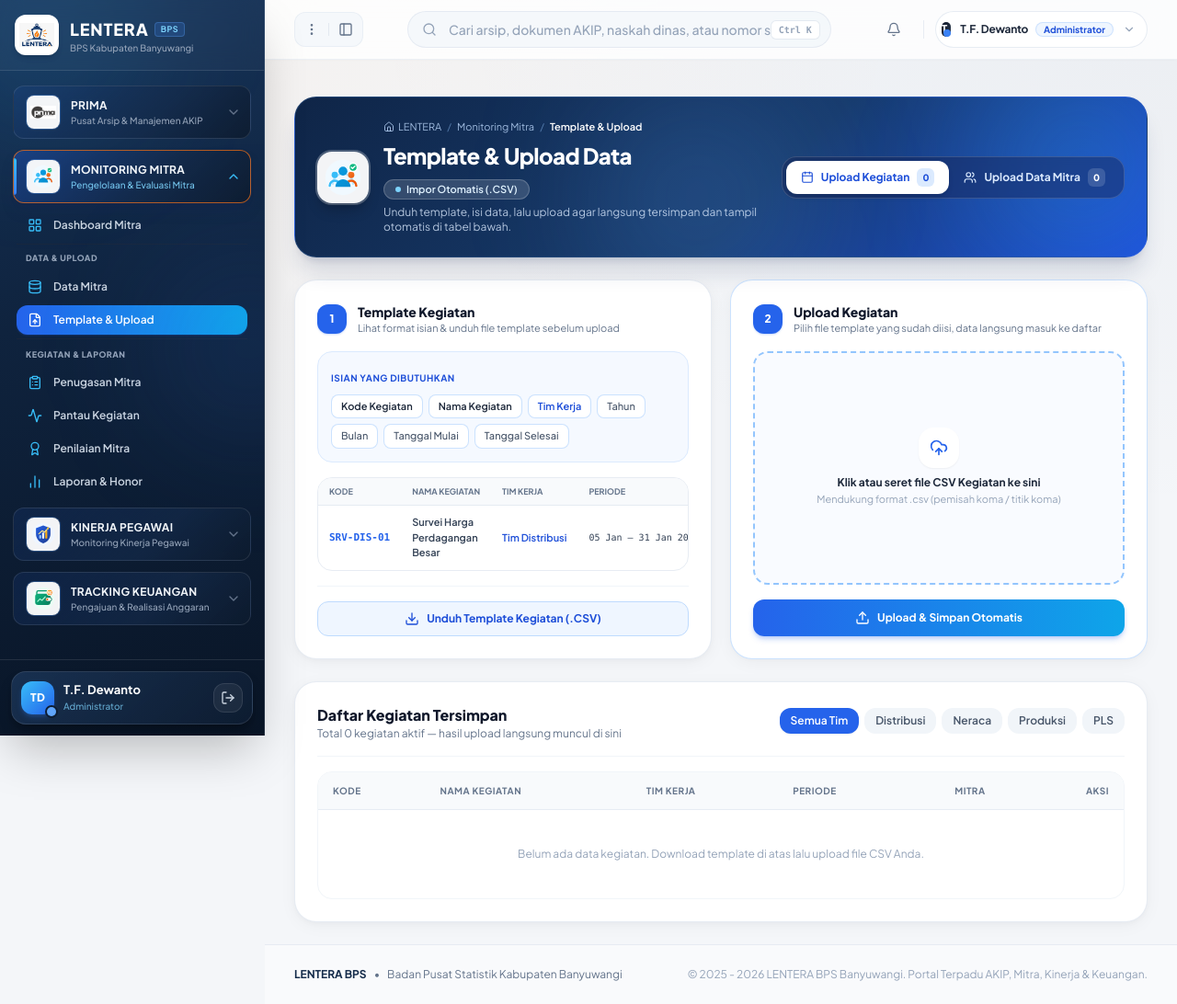
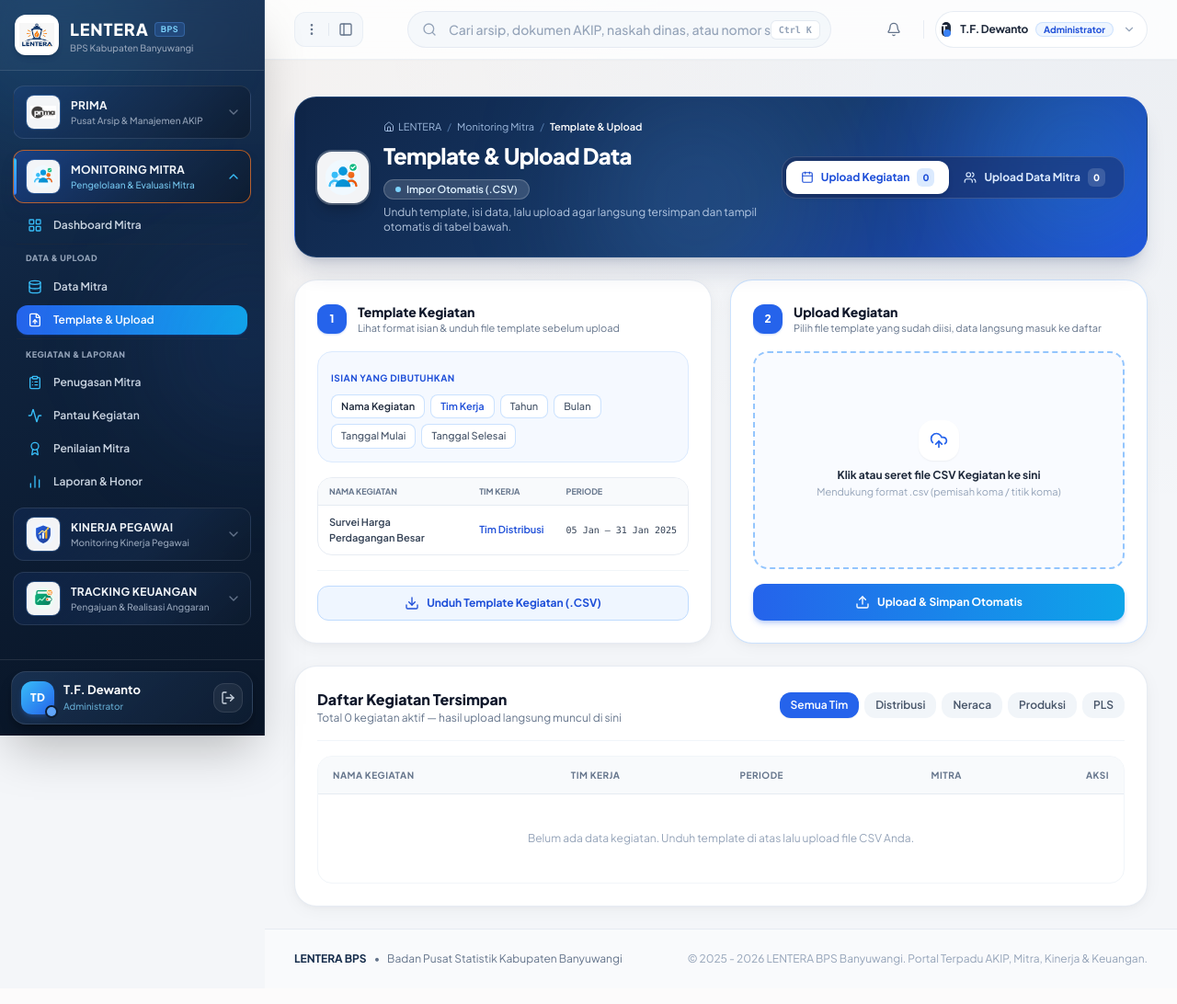
Before and after one commit to syafiq789/prima-bps-banyuwangi, a Flask app: page /mitra/template in a window 1280 px wide. Shown: the whole page at 92% size. After the commit the page ends 1050 px from the top, so only its background shows below. Run offline with Flask 3, Linux system fonts and the light colour scheme; a user stored in the database is signed in; data comes from the database, SQL or seed files in the repository; data that the repository does not hold is empty; some libraries are stand-ins or nearby versions.

Commit message:
feat: sesuaikan kolom Template Mitra (8 kolom resmi) dan hapus Kode Kegiatan dari Template Kegiatan dengan auto-kode

```diff
--- a/app/routes/mitra.py
+++ b/app/routes/mitra.py
@@ -222,11 +222,11 @@ def create_mitra():
 def download_template_mitra():
     output = io.StringIO()
     writer = csv.writer(output)
-    writer.writerow(['id_sobat', 'nama_lengkap', 'email', 'alamat', 'no_hp', 'jenis_kelamin', 'desa', 'kecamatan', 'keahlian'])
+    writer.writerow(['id_sobat', 'nama', 'email', 'alamat', 'nomor_hp', 'jenis_kelamin', 'desa', 'kecamatan'])
     # Contoh data acuan BPS Banyuwangi
-    writer.writerow(['35102025001', 'Ahmad Subandi', 'ahmad.subandi@gmail.com', 'Jl. Ahmad Yani No. 15 RT 01 RW 02', '081234567890', 'Laki-laki', 'Rogojampi', 'Rogojampi', 'Pendataan Lapangan (CAPI)'])
-    writer.writerow(['35102025002', 'Siti Rahmawati', 'siti.rahma@gmail.com', 'Jl. Diponegoro No. 44 RT 02 RW 03', '081298765432', 'Perempuan', 'Genteng Wetan', 'Genteng', 'PML & Pengawasan'])
-    writer.writerow(['35102025003', 'Budi Santoso', 'budi.santoso@gmail.com', 'Jl. Hayam Wuruk No. 8', '085712345678', 'Laki-laki', 'Mojopanggung', 'Giri', 'Pengolahan Data & Entri'])
+    writer.writerow(['35102025001', 'Ahmad Subandi', 'ahmad.subandi@gmail.com', 'Jl. Ahmad Yani No. 15 RT 01 RW 02', '081234567890', 'Laki-laki', 'Rogojampi', 'Rogojampi'])
+    writer.writerow(['35102025002', 'Siti Rahmawati', 'siti.rahma@gmail.com', 'Jl. Diponegoro No. 44 RT 02 RW 03', '081298765432', 'Perempuan', 'Genteng Wetan', 'Genteng'])
+    writer.writerow(['35102025003', 'Budi Santoso', 'budi.santoso@gmail.com', 'Jl. Hayam Wuruk No. 8', '085712345678', 'Laki-laki', 'Mojopanggung', 'Giri'])
 
     response = Response(output.getvalue().encode('utf-8-sig'), mimetype='text/csv')
     response.headers['Content-Disposition'] = 'attachment; filename=Template_Data_Master_Mitra_BPS.csv'
@@ -252,9 +252,11 @@ def import_mitra():
         updated_count = 0
 
         for row in reader:
-            clean_row = {k.strip(): (v.strip() if v else '') for k, v in row.items() if k}
-            id_sobat = clean_row.get('id_sobat')
-            nama_lengkap = clean_row.get('nama_lengkap')
+            clean_row = {k.strip().lower(): (v.strip() if v else '') for k, v in row.items() if k}
+            id_sobat = clean_row.get('id_sobat') or clean_row.get('id sobat')
+            nama_lengkap = clean_row.get('nama') or clean_row.get('nama_lengkap') or clean_row.get('nama lengkap')
+            nomor_hp = clean_row.get('nomor_hp') or clean_row.get('nomor hp') or clean_row.get('no_hp')
+            jenis_kelamin = clean_row.get('jenis_kelamin') or clean_row.get('jenis kelamin')
             if not id_sobat or not nama_lengkap:
                 continue
 
@@ -263,8 +265,8 @@ def import_mitra():
                 existing.nama_lengkap = nama_lengkap
                 if clean_row.get('email'): existing.email = clean_row.get('email')
                 if clean_row.get('alamat'): existing.alamat = clean_row.get('alamat')
-                if clean_row.get('no_hp'): existing.no_hp = clean_row.get('no_hp')
-                if clean_row.get('jenis_kelamin'): existing.jenis_kelamin = clean_row.get('jenis_kelamin')
+                if nomor_hp: existing.no_hp = nomor_hp
+                if jenis_kelamin: existing.jenis_kelamin = jenis_kelamin
                 if clean_row.get('desa'): existing.desa = clean_row.get('desa')
                 if clean_row.get('kecamatan'): existing.kecamatan = clean_row.get('kecamatan')
                 if clean_row.get('keahlian'): existing.keahlian = clean_row.get('keahlian')
@@ -275,8 +277,8 @@ def import_mitra():
                     nama_lengkap=nama_lengkap,
                     email=clean_row.get('email') or None,
                     alamat=clean_row.get('alamat') or None,
-                    no_hp=clean_row.get('no_hp') or None,
-                    jenis_kelamin=clean_row.get('jenis_kelamin') or 'Laki-laki',
+                    no_hp=nomor_hp or None,
+                    jenis_kelamin=jenis_kelamin or 'Laki-laki',
                     desa=clean_row.get('desa') or None,
                     kecamatan=clean_row.get('kecamatan') or 'Banyuwangi',
                     keahlian=clean_row.get('keahlian') or 'Pendataan Lapangan (CAPI)'
@@ -713,11 +715,11 @@ def template():
 def download_template_kegiatan():
     output = io.StringIO()
     writer = csv.writer(output)
-    writer.writerow(['kode_kegiatan', 'nama_kegiatan', 'tim_kerja', 'tahun', 'bulan', 'tanggal_mulai', 'tanggal_selesai'])
-    writer.writerow(['SRV-DIS-01', 'Survei Harga Perdagangan Besar (SHPB)', 'Tim Distribusi', '2025', 'Januari', '2025-01-05', '2025-01-31'])
-    writer.writerow(['SRV-NER-01', 'Survei Khusus Lembaga Non-Profit (SKLNP)', 'Tim Neraca', '2025', 'Januari', '2025-01-10', '2025-02-15'])
-    writer.writerow(['SRV-PRD-01', 'Kerangka Sampel Area (KSA) Padi Subround 1', 'Tim Produksi', '2025', 'Februari', '2025-02-01', '2025-02-28'])
-    writer.writerow(['SRV-PLS-01', 'Pemutakhiran Wilkerstat & Geotagging SLS', 'Tim PLS', '2025', 'Februari', '2025-02-10', '2025-03-15'])
+    writer.writerow(['nama_kegiatan', 'tim_kerja', 'tahun', 'bulan', 'tanggal_mulai', 'tanggal_selesai'])
+    writer.writerow(['Survei Harga Perdagangan Besar (SHPB)', 'Tim Distribusi', '2025', 'Januari', '2025-01-05', '2025-01-31'])
+    writer.writerow(['Survei Khusus Lembaga Non-Profit (SKLNP)', 'Tim Neraca', '2025', 'Januari', '2025-01-10', '2025-02-15'])
+    writer.writerow(['Kerangka Sampel Area (KSA) Padi Subround 1', 'Tim Produksi', '2025', 'Februari', '2025-02-01', '2025-02-28'])
+    writer.writerow(['Pemutakhiran Wilkerstat & Geotagging SLS', 'Tim PLS', '2025', 'Februari', '2025-02-10', '2025-03-15'])
 
     response = Response(output.getvalue().encode('utf-8-sig'), mimetype='text/csv')
     response.headers['Content-Disposition'] = 'attachment; filename=Template_Kegiatan_Sensus_Survei_BPS.csv'
@@ -759,13 +761,13 @@ def upload_kegiatan():
             clean_row = {k.strip().lower(): (v.strip() if v else '') for k, v in row.items() if k}
 
             kode_kegiatan = clean_row.get('kode_kegiatan') or clean_row.get('kode') or clean_row.get('id')
-            nama_kegiatan = clean_row.get('nama_kegiatan') or clean_row.get('nama') or clean_row.get('kegiatan')
+            nama_kegiatan = clean_row.get('nama_kegiatan') or clean_row.get('nama kegiatan') or clean_row.get('nama') or clean_row.get('kegiatan')
 
-            if not kode_kegiatan or not nama_kegiatan:
+            if not nama_kegiatan:
                 continue
 
             # Normalisasi Tim Kerja
-            tim_input = clean_row.get('tim_kerja') or clean_row.get('tim') or 'Tim Distribusi'
+            tim_input = clean_row.get('tim_kerja') or clean_row.get('tim kerja') or clean_row.get('tim') or 'Tim Distribusi'
             tim_upper = tim_input.upper()
             if 'NERACA' in tim_upper:
                 tim_kerja = 'Tim Neraca'
@@ -795,10 +797,27 @@ def upload_kegiatan():
                 return fallback
 
             today = datetime.utcnow().date()
-            tanggal_mulai = parse_date(clean_row.get('tanggal_mulai'), today)
-            tanggal_selesai = parse_date(clean_row.get('tanggal_selesai'), today + timedelta(days=30))
+            tanggal_mulai = parse_date(clean_row.get('tanggal_mulai') or clean_row.get('tanggal mulai'), today)
+            tanggal_selesai = parse_date(clean_row.get('tanggal_selesai') or clean_row.get('tanggal selesai'), today + timedelta(days=30))
 
-            existing = Kegiatan.query.filter_by(kode_kegiatan=kode_kegiatan).first()
+            if kode_kegiatan:
+                existing = Kegiatan.query.filter_by(kode_kegiatan=kode_kegiatan).first()
+            else:
+                existing = Kegiatan.query.filter_by(nama_kegiatan=nama_kegiatan, tahun=tahun).first()
+                if not existing:
+                    prefix_map = {
+                        'Tim Distribusi': 'DIS',
+                        'Tim Neraca': 'NER',
+                        'Tim Produksi': 'PRD',
+                        'Tim PLS': 'PLS'
+                    }
+                    pfx = prefix_map.get(tim_kerja, 'KEG')
+                    seq = Kegiatan.query.count() + success_count + 1
+                    kode_kegiatan = f"KEG-{pfx}-{tahun}-{seq:03d}"
+                    while Kegiatan.query.filter_by(kode_kegiatan=kode_kegiatan).first():
+                        seq += 1
+                        kode_kegiatan = f"KEG-{pfx}-{tahun}-{seq:03d}"
+
             if existing:
                 existing.nama_kegiatan = nama_kegiatan
                 existing.tim_kerja = tim_kerja
@@ -849,9 +868,11 @@ def upload_mitra_from_template():
         updated_count = 0
 
         for row in reader:
-            clean_row = {k.strip(): (v.strip() if v else '') for k, v in row.items() if k}
-            id_sobat = clean_row.get('id_sobat')
-            nama_lengkap = clean_row.get('nama_lengkap')
+            clean_row = {k.strip().lower(): (v.strip() if v else '') for k, v in row.items() if k}
+            id_sobat = clean_row.get('id_sobat') or clean_row.get('id sobat')
+            nama_lengkap = clean_row.get('nama') or clean_row.get('nama_lengkap') or clean_row.get('nama lengkap')
+            nomor_hp = clean_row.get('nomor_hp') or clean_row.get('nomor hp') or clean_row.get('no_hp')
+            jenis_kelamin = clean_row.get('jenis_kelamin') or clean_row.get('jenis kelamin')
             if not id_sobat or not nama_lengkap:
                 continue
 
@@ -860,8 +881,8 @@ def upload_mitra_from_template():
                 existing.nama_lengkap = nama_lengkap
                 if clean_row.get('email'): existing.email = clean_row.get('email')
                 if clean_row.get('alamat'): existing.alamat = clean_row.get('alamat')
-                if clean_row.get('no_hp'): existing.no_hp = clean_row.get('no_hp')
-                if clean_row.get('jenis_kelamin'): existing.jenis_kelamin = clean_row.get('jenis_kelamin')
+                if nomor_hp: existing.no_hp = nomor_hp
+                if jenis_kelamin: existing.jenis_kelamin = jenis_kelamin
                 if clean_row.get('desa'): existing.desa = clean_row.get('desa')
                 if clean_row.get('kecamatan'): existing.kecamatan = clean_row.get('kecamatan')
                 if clean_row.get('keahlian'): existing.keahlian = clean_row.get('keahlian')
@@ -872,8 +893,8 @@ def upload_mitra_from_template():
                     nama_lengkap=nama_lengkap,
                     email=clean_row.get('email') or None,
                     alamat=clean_row.get('alamat') or None,
-                    no_hp=clean_row.get('no_hp') or None,
-                    jenis_kelamin=clean_row.get('jenis_kelamin') or 'Laki-laki',
+                    no_hp=nomor_hp or None,
+                    jenis_kelamin=jenis_kelamin or 'Laki-laki',
                     desa=clean_row.get('desa') or None,
                     kecamatan=clean_row.get('kecamatan') or 'Banyuwangi',
                     keahlian=clean_row.get('keahlian') or 'Pendataan Lapangan (CAPI)'
--- a/app/templates/mitra/template.html
+++ b/app/templates/mitra/template.html
@@ -78,7 +78,6 @@
                 <div class="p-3.5 rounded-2xl bg-blue-50/60 border border-blue-100 space-y-2">
                     <span class="text-[10px] font-bold uppercase tracking-wider text-blue-700">Isian yang Dibutuhkan</span>
                     <div class="flex flex-wrap gap-1.5 text-[11px]">
-                        <span class="px-2.5 py-1 rounded-lg bg-white border border-blue-200/80 text-slate-800 font-semibold">Kode Kegiatan</span>
                         <span class="px-2.5 py-1 rounded-lg bg-white border border-blue-200/80 text-slate-800 font-semibold">Nama Kegiatan</span>
                         <span class="px-2.5 py-1 rounded-lg bg-white border border-blue-200/80 text-blue-700 font-semibold">Tim Kerja</span>
                         <span class="px-2.5 py-1 rounded-lg bg-white border border-blue-200/80 text-slate-600 font-medium">Tahun</span>
@@ -93,7 +92,6 @@
                     <table class="w-full text-left text-[11px]">
                         <thead class="bg-slate-50 text-slate-500 font-bold uppercase text-[9px] border-b border-slate-200/80">
                             <tr>
-                                <th class="py-2 px-3 whitespace-nowrap">Kode</th>
                                 <th class="py-2 px-3 whitespace-nowrap">Nama Kegiatan</th>
                                 <th class="py-2 px-3 whitespace-nowrap">Tim Kerja</th>
                                 <th class="py-2 px-3 whitespace-nowrap">Periode</th>
@@ -101,7 +99,6 @@
                         </thead>
                         <tbody class="text-slate-700">
                             <tr>
-                                <td class="py-2.5 px-3 font-mono font-bold text-blue-600 whitespace-nowrap">SRV-DIS-01</td>
                                 <td class="py-2.5 px-3 font-semibold">Survei Harga Perdagangan Besar</td>
                                 <td class="py-2.5 px-3 text-blue-700 font-semibold whitespace-nowrap">Tim Distribusi</td>
                                 <td class="py-2.5 px-3 font-mono text-[10px] whitespace-nowrap">05 Jan &ndash; 31 Jan 2025</td>
@@ -177,7 +174,6 @@
             <table class="w-full text-left text-xs">
                 <thead>
                     <tr class="bg-slate-50/90 border-b border-slate-200/80 text-slate-500 uppercase font-bold text-[10px] tracking-wider">
-                        <th class="py-3 px-4">Kode</th>
                         <th class="py-3 px-4">Nama Kegiatan</th>
                         <th class="py-3 px-4">Tim Kerja</th>
                         <th class="py-3 px-4">Periode</th>
@@ -188,9 +184,6 @@
                 <tbody class="divide-y divide-slate-100">
                     {% for keg in kegiatan_list %}
                     <tr class="hover:bg-blue-50/40 transition">
-                        <td class="py-3 px-4 whitespace-nowrap">
-                            <span class="px-2 py-1 rounded-lg bg-blue-50 text-blue-700 font-mono font-bold text-xs border border-blue-200/70">{{ keg.kode_kegiatan }}</span>
-                        </td>
                         <td class="py-3 px-4">
                             <div class="font-bold text-slate-900">{{ keg.nama_kegiatan }}</div>
                             <div class="text-[10px] text-slate-400">Tahun {{ keg.tahun }} &bull; {{ keg.bulan or 'Semua Bulan' }}</div>
@@ -210,8 +203,8 @@
                     </tr>
                     {% else %}
                     <tr>
-                        <td colspan="6" class="py-10 text-center text-slate-400 text-xs">
-                            Belum ada data kegiatan. Download template di atas lalu upload file CSV Anda.
+                        <td colspan="5" class="py-10 text-center text-slate-400 text-xs">
+                            Belum ada data kegiatan. Unduh template di atas lalu upload file CSV Anda.
                         </td>
                     </tr>
                     {% endfor %}
@@ -241,11 +234,13 @@
                     <span class="text-[10px] font-bold uppercase tracking-wider text-blue-700">Isian yang Dibutuhkan</span>
                     <div class="flex flex-wrap gap-1.5 text-[11px]">
                         <span class="px-2.5 py-1 rounded-lg bg-white border border-blue-200/80 text-slate-800 font-semibold">ID Sobat</span>
-                        <span class="px-2.5 py-1 rounded-lg bg-white border border-blue-200/80 text-slate-800 font-semibold">Nama Lengkap</span>
+                        <span class="px-2.5 py-1 rounded-lg bg-white border border-blue-200/80 text-slate-800 font-semibold">Nama</span>
+                        <span class="px-2.5 py-1 rounded-lg bg-white border border-blue-200/80 text-slate-600 font-medium">Email</span>
+                        <span class="px-2.5 py-1 rounded-lg bg-white border border-blue-200/80 text-slate-600 font-medium">Alamat</span>
+                        <span class="px-2.5 py-1 rounded-lg bg-white border border-blue-200/80 text-slate-600 font-medium">Nomor HP</span>
+                        <span class="px-2.5 py-1 rounded-lg bg-white border border-blue-200/80 text-slate-600 font-medium">Jenis Kelamin</span>
+                        <span class="px-2.5 py-1 rounded-lg bg-white border border-blue-200/80 text-slate-600 font-medium">Desa</span>
                         <span class="px-2.5 py-1 rounded-lg bg-white border border-blue-200/80 text-blue-700 font-semibold">Kecamatan</span>
-                        <span class="px-2.5 py-1 rounded-lg bg-white border border-blue-200/80 text-slate-600 font-medium">Desa</span>
-                        <span class="px-2.5 py-1 rounded-lg bg-white border border-blue-200/80 text-slate-600 font-medium">No. HP</span>
-                        <span class="px-2.5 py-1 rounded-lg bg-white border border-blue-200/80 text-slate-600 font-medium">Keahlian</span>
                     </div>
                 </div>
 
@@ -254,17 +249,17 @@
                         <thead class="bg-slate-50 text-slate-500 font-bold uppercase text-[9px] border-b border-slate-200/80">
                             <tr>
                                 <th class="py-2 px-3 whitespace-nowrap">ID Sobat</th>
-                                <th class="py-2 px-3 whitespace-nowrap">Nama Lengkap</th>
-                                <th class="py-2 px-3 whitespace-nowrap">Kecamatan</th>
-                                <th class="py-2 px-3 whitespace-nowrap">Keahlian</th>
+                                <th class="py-2 px-3 whitespace-nowrap">Nama</th>
+                                <th class="py-2 px-3 whitespace-nowrap">Nomor HP</th>
+                                <th class="py-2 px-3 whitespace-nowrap">Desa / Kecamatan</th>
                             </tr>
                         </thead>
                         <tbody class="text-slate-700">
                             <tr>
                                 <td class="py-2.5 px-3 font-mono font-bold text-blue-600 whitespace-nowrap">35102025001</td>
                                 <td class="py-2.5 px-3 font-semibold whitespace-nowrap">Budi Santoso</td>
-                                <td class="py-2.5 px-3 whitespace-nowrap">Banyuwangi</td>
-                                <td class="py-2.5 px-3 whitespace-nowrap">Pendataan Lapangan</td>
+                                <td class="py-2.5 px-3 font-mono text-[10px] whitespace-nowrap">085712345678</td>
+                                <td class="py-2.5 px-3 whitespace-nowrap">Mojopanggung, Giri</td>
                             </tr>
                         </tbody>
                     </table>
@@ -333,28 +328,34 @@
                 <thead>
                     <tr class="bg-slate-50/90 border-b border-slate-200/80 text-slate-500 uppercase font-bold text-[10px]">
                         <th class="py-3 px-4">ID Sobat</th>
-                        <th class="py-3 px-4">Nama Lengkap</th>
+                        <th class="py-3 px-4">Nama &amp; Email</th>
+                        <th class="py-3 px-4">Nomor HP</th>
+                        <th class="py-3 px-4">Jenis Kelamin</th>
+                        <th class="py-3 px-4">Alamat &amp; Desa</th>
                         <th class="py-3 px-4">Kecamatan</th>
-                        <th class="py-3 px-4">Desa</th>
-                        <th class="py-3 px-4">Keahlian</th>
-                        <th class="py-3 px-4 text-center">Status</th>
                     </tr>
                 </thead>
                 <tbody class="divide-y divide-slate-100">
                     {% for m in mitra_list %}
                     <tr class="hover:bg-blue-50/40 transition">
-                        <td class="py-3 px-4 font-mono font-bold text-blue-700">{{ m.id_sobat }}</td>
-                        <td class="py-3 px-4 font-bold text-slate-900">{{ m.nama_lengkap }}</td>
-                        <td class="py-3 px-4 text-slate-700">{{ m.kecamatan }}</td>
-                        <td class="py-3 px-4 text-slate-500">{{ m.desa or '-' }}</td>
-                        <td class="py-3 px-4 text-slate-600">{{ m.keahlian }}</td>
-                        <td class="py-3 px-4 text-center">
-                            <span class="px-2.5 py-0.5 rounded-full text-[10px] font-bold bg-blue-50 text-blue-700 border border-blue-200">Aktif</span>
+                        <td class="py-3 px-4 font-mono font-bold text-blue-700 whitespace-nowrap">{{ m.id_sobat }}</td>
+                        <td class="py-3 px-4">
+                            <div class="font-bold text-slate-900">{{ m.nama_lengkap }}</div>
+                            <div class="text-[10px] text-slate-400">{{ m.email or '-' }}</div>
                         </td>
+                        <td class="py-3 px-4 font-mono text-[11px] text-slate-700 whitespace-nowrap">{{ m.no_hp or '-' }}</td>
+                        <td class="py-3 px-4 whitespace-nowrap">
+                            <span class="px-2.5 py-0.5 rounded-full text-[10px] font-bold bg-blue-50 text-blue-700 border border-blue-200/70">{{ m.jenis_kelamin or '-' }}</span>
+                        </td>
+                        <td class="py-3 px-4">
+                            <div class="text-slate-700 truncate max-w-[200px]">{{ m.alamat or '-' }}</div>
+                            <div class="text-[10px] text-slate-400">Desa {{ m.desa or '-' }}</div>
+                        </td>
+                        <td class="py-3 px-4 font-semibold text-slate-800 whitespace-nowrap">{{ m.kecamatan }}</td>
                     </tr>
                     {% else %}
                     <tr>
-                        <td colspan="6" class="py-10 text-center text-slate-400 text-xs">Belum ada data mitra. Download template di atas lalu upload file CSV Anda.</td>
+                        <td colspan="6" class="py-10 text-center text-slate-400 text-xs">Belum ada data mitra. Unduh template di atas lalu upload file CSV Anda.</td>
                     </tr>
                     {% endfor %}
                 </tbody>
```
Also changed, not shown: tests/test_blackbox.py (+9 -10 lines).
